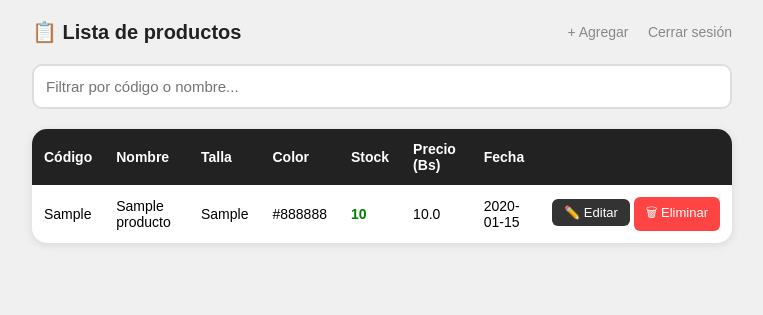
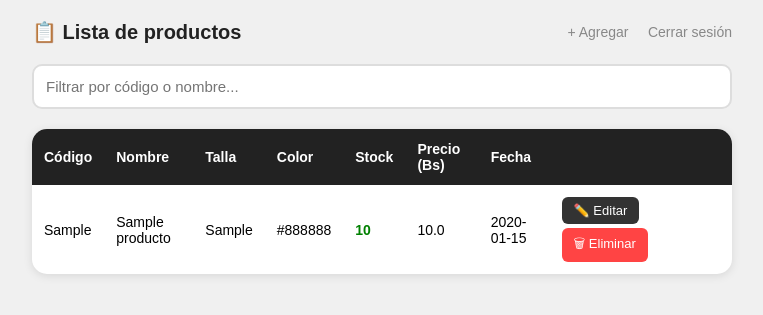
Before and after one commit to UnTalWilson/inventario-app, a Flask app: page /admin/lista in a window 1280 px wide. Shown: the top 315 px of the page, without its empty margins (258-1021 px from the left). Run offline with Flask 3, Linux system fonts and the light colour scheme; the visitor is signed in with stand-in values (Sample User, id 1); tables that the repository leaves empty hold one stand-in row (values such as "Sample post").

Commit message:
fix botones ancho

```diff
--- a/templates/lista.html
+++ b/templates/lista.html
@@ -56,7 +56,7 @@
                 <td class="{% if p[5]|int > 5 %}stock-ok{% else %}stock-bajo{% endif %}">{{ p[5] }}</td>
                 <td>{{ p[6] }}</td>
                 <td>{{ p[7] }}</td>
-                <td style="white-space:nowrap;">
+                <td style="min-width:180px;">
                     <a href="/admin/editar/{{ p[0] }}" style="background:#333; color:white; padding:6px 12px; border-radius:6px; font-size:13px; text-decoration:none; display:inline-block; margin-bottom:4px;">✏️ Editar</a>
                     <a href="/admin/eliminar/{{ p[0] }}" class="btn-eliminar" onclick="return confirm('¿Eliminar este producto?')" style="display:inline-block;">🗑 Eliminar</a>
                 </td>
```
